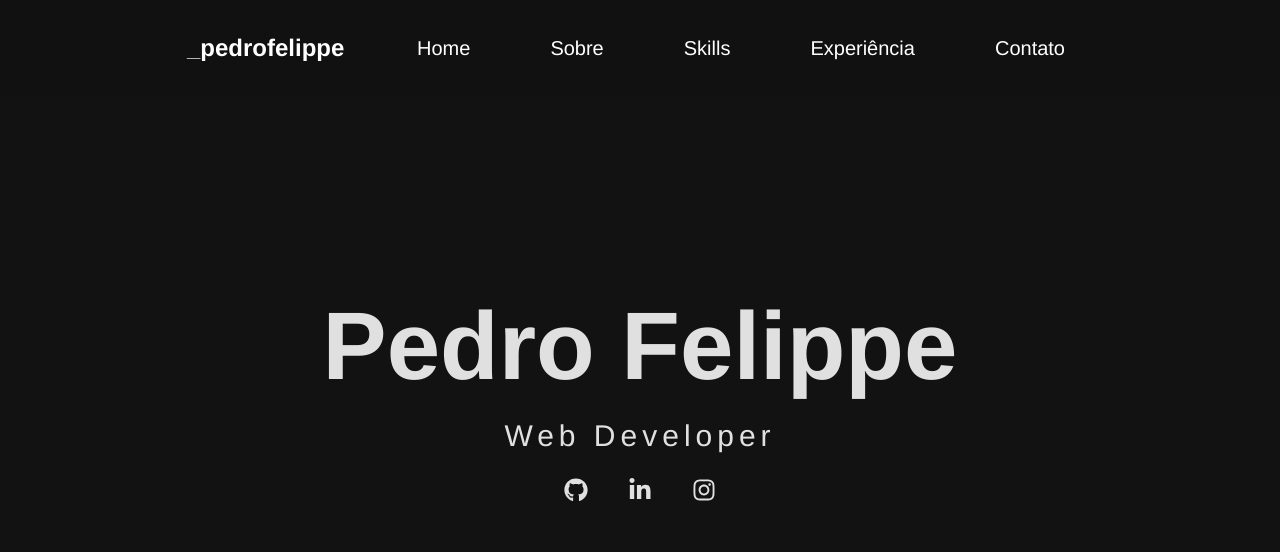
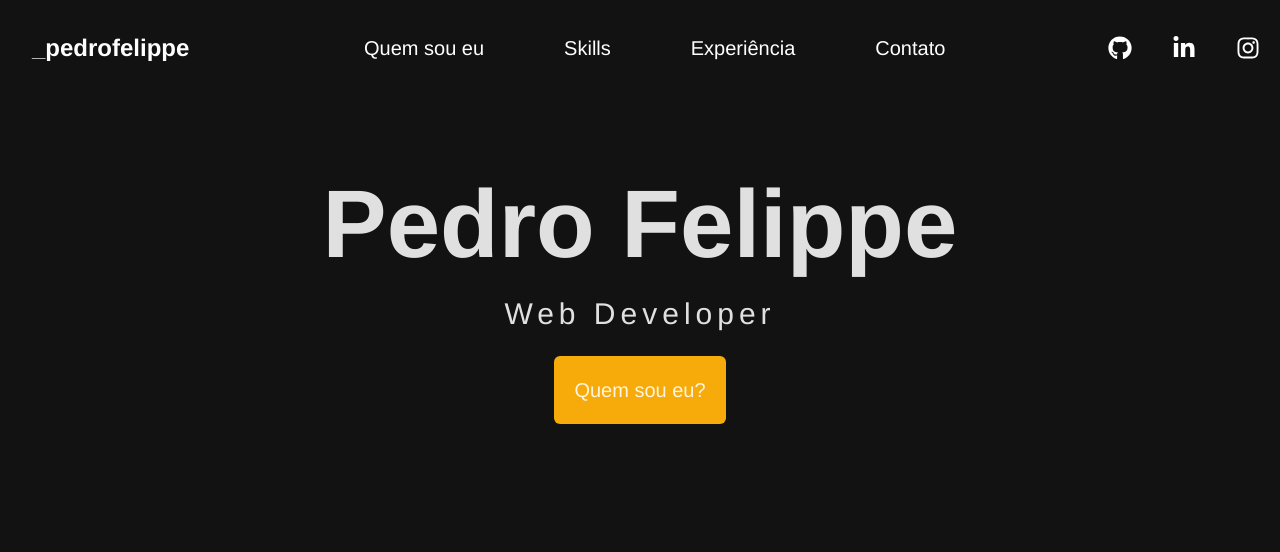
Before and after one commit to pefelippe/Portfolio, a Next.js app: page / in a window 1280 px wide. Shown: the top 552 px of the page. Built offline with nearby package versions, Linux system fonts and the light colour scheme.

Commit message:
refactor/ajustes no desing, agora ta ficando bonito.

```diff
--- a/pages/_app.tsx
+++ b/pages/_app.tsx
@@ -16,7 +16,7 @@ export default function App({ Component, pageProps }: AppProps) {
         <title>Pedro Felippe | Web Developer</title>
         <meta name="description" content="Portfolio" />
       </Head>
-      <Header />
+
       <Component {...pageProps} />
       <Footer />
     </div>
--- a/pages/index.tsx
+++ b/pages/index.tsx
@@ -14,7 +14,7 @@ export default function Home() {
         <Hero />
       </section>
 
-      <section id="about" className="snap-center ">
+      <section id="about" className="snap-center white-component">
         <About />
       </section>
 
@@ -22,13 +22,10 @@ export default function Home() {
         <Skills />
       </section>
 
-      <section id="experience" className="snap-center ">
+
+      <section id="experience" className="snap-center white-component">
         <Experience />
       </section>
-
-      {/* <section id="projects" className="snap-center">
-        <Projects />
-      </section> */}
 
       <section id="contact" className="snap-center ">
         <Contact />
--- a/src/components/ExperienceCard.tsx
+++ b/src/components/ExperienceCard.tsx
@@ -1,8 +1,7 @@
 import { motion } from "framer-motion";
-import Image from "next/image";
 
 import React from "react";
-import Img from "../public/assets/cabeca.png";
+
 type Props = {};
 
 function ExperienceCard({}: Props) {
@@ -10,7 +9,7 @@ function ExperienceCard({}: Props) {
     <article
       className="flex flex-col rounded-lg items-center space-y-7 flex-shrink-0  max-w-7xl
       w-[500px]  snap-center bg-[#292929] p-20
-      hover:opacity-100 opacity-80 cursor-pointer transition-opacity duration-200 overflow-hidden"
+      hover:opacity-95 opacity-100 cursor-pointer transition-opacity duration-200 overflow-hidden"
     >
       <motion.img
         initial={{
--- a/src/components/Footer.tsx
+++ b/src/components/Footer.tsx
@@ -11,18 +11,6 @@ function Footer({}: Props) {
       bg-[#0e0d0d]  text-[#b7b7b7] bottom-0 p-10
       items-center snap-center  gap-10 "
     >
-      <nav className="flex  items-center gap-10 ">
-        <a href="#" className="">
-          <FaGithub className="h-6 w-6  hover:text-[#F7AB0A]" />
-        </a>
-        <a href="#" className="">
-          <FaLinkedinIn className="h-6 w-6  hover:text-[#F7AB0A]" />
-        </a>
-        <a href="#" className="">
-          <FaInstagram className="h-6 w-6  hover:text-[#F7AB0A]" />
-        </a>
-      </nav>
-
       <span className="flex text-sm xl:text-base">
         Copyright © 2022 Pedro Felippe.
       </span>
--- a/src/components/Header.tsx
+++ b/src/components/Header.tsx
@@ -1,7 +1,7 @@
 import { motion } from "framer-motion";
 import Link from "next/link";
 import React from "react";
-
+import { FaGithub, FaInstagram, FaLinkedinIn } from "react-icons/fa";
 type Props = {};
 
 export default function Header({}: Props) {
@@ -12,10 +12,10 @@ export default function Header({}: Props) {
       }}
       animate={{ opacity: 1 }}
       transition={{ duration: 1.25 }}
-      className="fixed p-5 w-screen z-40 snap-center
-       text-[#fff] overflow-hidden bg-[#121212] bg-opacity-90"
+      className="absolute top-0  p-5 w-screen z-40 snap-center justify-start
+       text-[#fff]  "
     >
-      <nav className="mx-auto flex items-center justify-between w-9/12 ">
+      <nav className="mx-auto flex items-center justify-between max-w-7xl ">
         <Link href="#hero">
           <span className="logoBtn text-2 xl flex hover:text-[#F7AB0A]">
             <p className="animate-pulse">_</p>pedrofelippe
@@ -23,11 +23,8 @@ export default function Header({}: Props) {
         </Link>
 
         <div>
-          <Link className="headerBtn hover:text-[#F7AB0A]" href="#hero">
-            Home
-          </Link>
           <Link className="headerBtn hover:text-[#F7AB0A]" href="#about">
-            Sobre
+            Quem sou eu
           </Link>
           <Link className="headerBtn hover:text-[#F7AB0A]" href="#skills">
             Skills
@@ -39,6 +36,17 @@ export default function Header({}: Props) {
             Contato
           </Link>
         </div>
+        <nav className="flex justify-center items-center gap-10 ">
+          <a href="#" className="">
+            <FaGithub className="h-6 w-6  hover:text-[#F7AB0A]" />
+          </a>
+          <a href="#" className="">
+            <FaLinkedinIn className="h-6 w-6  hover:text-[#F7AB0A]" />
+          </a>
+          <a href="#" className="">
+            <FaInstagram className="h-6 w-6  hover:text-[#F7AB0A]" />
+          </a>
+        </nav>
       </nav>
     </motion.header>
   );
--- a/src/content/About.tsx
+++ b/src/content/About.tsx
@@ -7,15 +7,11 @@ type Props = {};
 function About({}: Props) {
   return (
     <div
-      className="flex flex-col relative h-screen
-      justify-center mx-auto items-center text-center
-      xl:text-left  "
+      className="flex flex-col relative h-max
+       mx-auto items-center text-center bg-[#fff]  text-[#000] justify-around
+      xl:text-left "
     >
-      <h3 className="relative uppercase tracking-[20px] text-gray-300 text-2xl">
-        Sobre
-      </h3>
-
-      <div className="flex flex-col xl:flex-row justify-center items-center space-y-5 mx-10 xl:space-x-20 max-xl:max-w-xl xl:max-w-7xl ">
+      <div className="flex flex-col xl:flex-row justify-center items-center space-y-5 mx-10 xl:space-x-20 max-xl:max-w-xl xl:max-w-7xl py-10">
         <motion.img
           initial={{ y: -150, opacity: 0 }}
           whileInView={{ y: 0, opacity: 1 }}
--- a/src/content/Contact.tsx
+++ b/src/content/Contact.tsx
@@ -1,4 +1,5 @@
 import React from "react";
+import { FaGithub, FaInstagram, FaLinkedinIn } from "react-icons/fa";
 
 import MessageForm from "../components/MessageForm";
 
@@ -6,18 +7,25 @@ type IProps = {};
 
 function Contact({}: IProps) {
   return (
-    <div className="component-base xl:flex-row xl:justify-around m-5 xl:mx-auto space-y-10">
-      <h3 className="absolute top-32 uppercase tracking-[20px] text-gray-300 text-2xl ">
-        Contato
-      </h3>
-
-      <div className="space-y-5">
+    <div className="component-base h-fit xl:flex-row xl:justify-evenly xl:mx-auto space-y-10 py-32 m-5 ">
+      <div className="space-y-5  justify-center ">
         <span className="text-3xl text-[#fff] font-semibold decoration-[#F7AB0A]/50 underline">
           Envie uma Mensagem!
         </span>
         <p className="text-xl text-[#EBEBEB99]">
           Pronto para começar uma parceria?
         </p>
+        <nav className="flex justify-center  items-center gap-10 ">
+          <a href="#" className="">
+            <FaGithub className="h-6 w-6  hover:text-[#F7AB0A]" />
+          </a>
+          <a href="#" className="">
+            <FaLinkedinIn className="h-6 w-6  hover:text-[#F7AB0A]" />
+          </a>
+          <a href="#" className="">
+            <FaInstagram className="h-6 w-6  hover:text-[#F7AB0A]" />
+          </a>
+        </nav>
       </div>
 
       <MessageForm name={""} email={""} subject={""} message={""} />
--- a/src/content/Experience.tsx
+++ b/src/content/Experience.tsx
@@ -10,14 +10,13 @@ function Experience({}: Props) {
       initial={{ opacity: 0 }}
       whileInView={{ opacity: 1 }}
       transition={{ duration: 1.5 }}
-      className="h-screen flex relative overflow-hidden flex-col text-left md:flex-row
-      max-w-full justify-evenly rounded-lg px-10 xl:px-32 mx-auto items-center"
+      className="h-fit flex justify-center items-center flex-col relative overflow-hidden  text-left
+      max-w-full rounded-lg px-10 xl:px-40 mx-auto py-20 "
     >
-      <h1 className="absolute top-32 uppercase tracking-[20px] text-gray-300 text-2xl">
-        Experiência
-      </h1>
-
-      <div className="w-full flex space-x-8 overflow-x-scroll p-8 snap-x snap-mandatory text-white mt-40 ">
+      <h4 className="text-4xl font-semibold">
+        E qual minha experiência profissional?
+      </h4>
+      <div className="w-full flex space-x-8 overflow-x-scroll p-8 snap-x snap-mandatory text-white">
         <ExperienceCard />
         <ExperienceCard />
         <ExperienceCard />
--- a/src/content/Hero.tsx
+++ b/src/content/Hero.tsx
@@ -1,34 +1,27 @@
 import { motion } from "framer-motion";
 import React from "react";
-import { FaGithub, FaInstagram, FaLinkedinIn } from "react-icons/fa";
+
+import Header from "../components/Header";
 
 export default function Hero() {
   return (
     <>
-      <div className="component-base flex-row justify-center items-center text-center">
+      <div className="component-base h-[75vh] flex-row  items-center text-center min-h-full">
+        <Header />
         <motion.div
           initial={{ opacity: 0, y: 150 }}
           whileInView={{ y: 0, opacity: 1 }}
           transition={{ duration: 1.5 }}
-          className="space-y-4"
+          className="flex space-y-4 justify-center sm:justify-start max-w-7xl "
         >
-          <div className=" space-y-6 text-center gap-10">
-            {/* <h1 className=" text-4xl font-semibold">Prazer, me chamo</h1> */}
+          <div className=" space-y-6 text-center gap-10 px-40 ">
             <h1 className=" text-5xl font-bold md:text-8xl">Pedro Felippe</h1>
 
-            <p className="text-3xl  tracking-[5px]">Web Developer</p>
+            <p className="text-3xl tracking-[5px]">Web Developer</p>
 
-            <nav className="flex justify-center items-center gap-10 ">
-              <a href="#" className="">
-                <FaGithub className="h-6 w-6  hover:text-[#F7AB0A]" />
-              </a>
-              <a href="#" className="">
-                <FaLinkedinIn className="h-6 w-6  hover:text-[#F7AB0A]" />
-              </a>
-              <a href="#" className="">
-                <FaInstagram className="h-6 w-6  hover:text-[#F7AB0A]" />
-              </a>
-            </nav>
+            <button className="font-medium text-xl p-5 rounded-md bg-[#F7AB0A] hover:bg-[#F7AB0A]/90 ">
+              <a href="#about">Quem sou eu?</a>
+            </button>
           </div>
         </motion.div>
       </div>
--- a/src/content/Skills.tsx
+++ b/src/content/Skills.tsx
@@ -16,12 +16,10 @@ function Skills({}: Props) {
       transition={{
         duration: 1.25,
       }}
-      className=" h-screen flex relative flex-col text-center md:text-left xl:flex-row max-w-[2000px] xl:px-10
-      min-h-screen justify-center xl:space-y-0 mx-auto items-center"
+      className="h-max flex relative flex-col text-center md:text-left xl:flex-row xl:px-10
+     justify-around max-w-full xl:space-y-0 mx-auto items-center py-20 "
     >
-      <h3 className="absolute top-28 xl:top-36 uppercase tracking-[20px] text-gray-500 text-2xl">
-        Habilidades
-      </h3>
+      <h4 className="text-4xl font-semibold">Quais as minhas skills?</h4>
       <div className="overflow-auto">
         <div className="grid grid-cols-3 sm:grid-cols-6 gap-5 ">
           <Skill />
--- a/styles/globals.css
+++ b/styles/globals.css
@@ -45,8 +45,8 @@
   }
 
   .component-base {
-    @apply h-screen flex relative overflow-hidden flex-col text-left
-    max-w-7xl justify-center mx-auto items-center;
+    @apply flex relative overflow-hidden flex-col text-left
+    justify-center mx-auto items-center;
   }
 
   .component-title {
```
